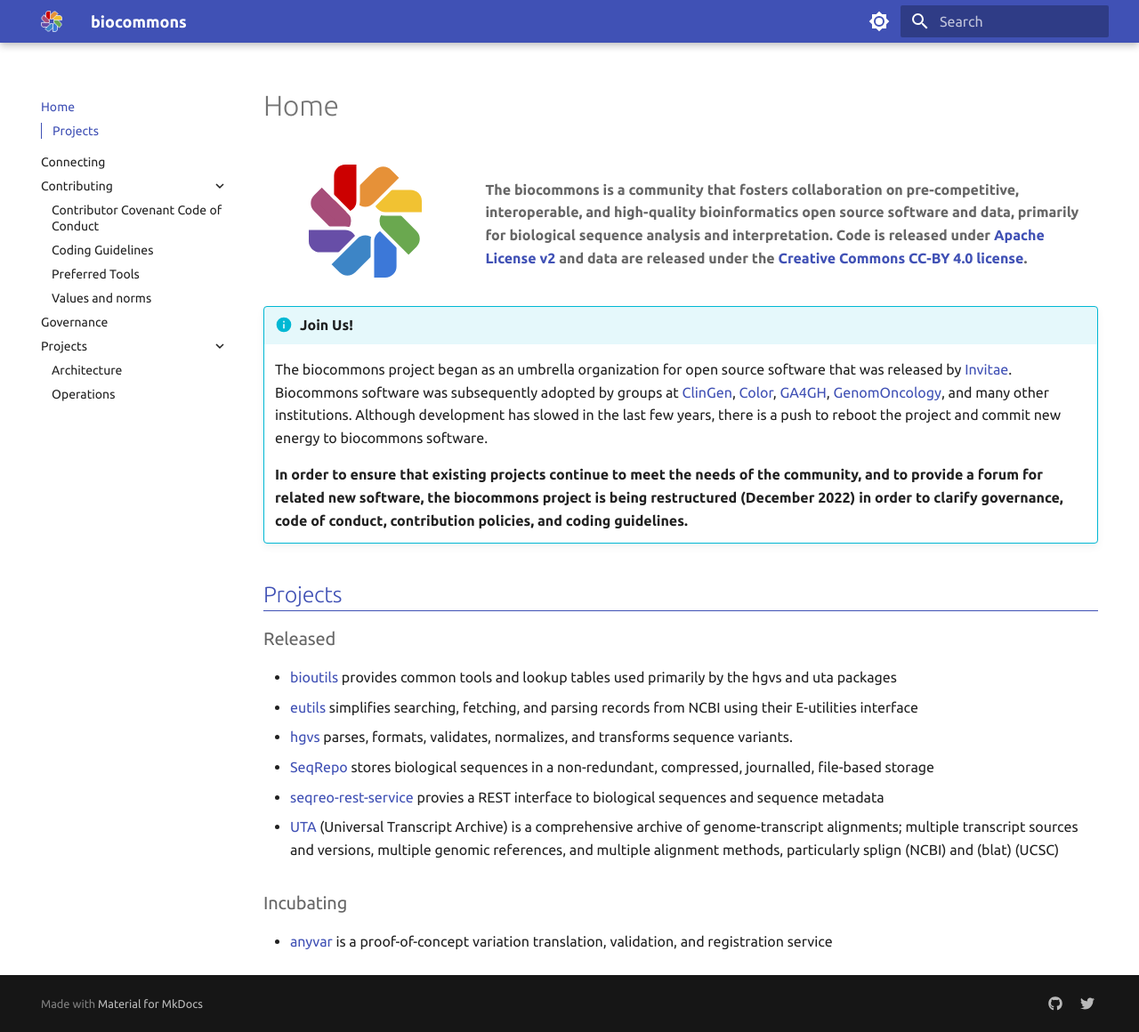
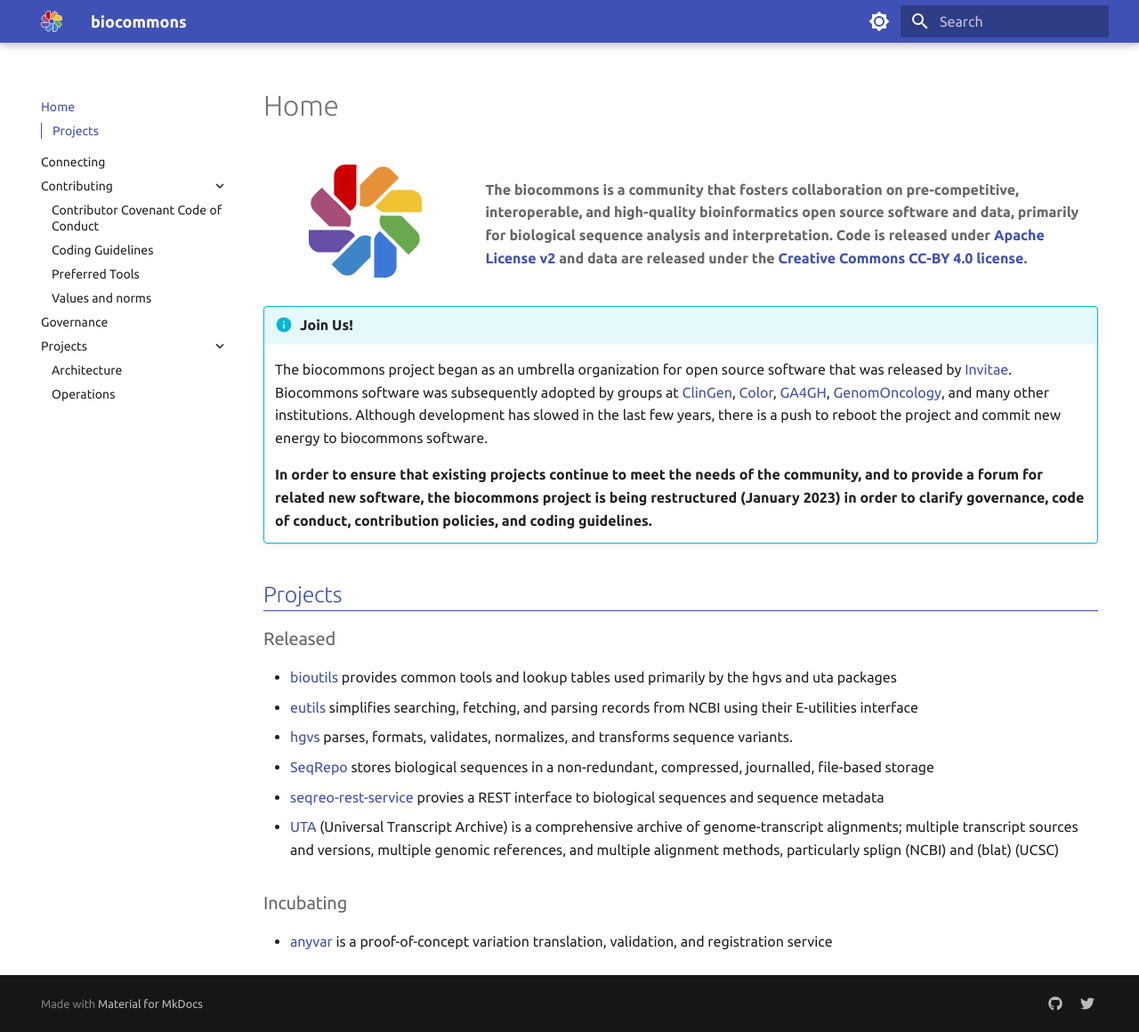
Before and after one commit to biocommons/biocommons.github.io, an MkDocs documentation site: the page built from docs/index.md, in a window 1280 px wide and 1160 px high. Shown: the whole window at 89% size. Built offline with MkDocs 1.6.1 and Material for MkDocs 9.7.7, drawn with Linux system fonts in a browser that asks for light colours.

Commit message:
restructured

```diff
--- a/docs/index.md
+++ b/docs/index.md
@@ -17,8 +17,7 @@
     The biocommons project began as an umbrella organization for open source software that was released by [Invitae](https://invitae.com/). Biocommons software was subsequently adopted by groups at [ClinGen](https://clinicalgenome.org/), [Color](https://color.com/), [GA4GH](https://ga4gh.org/), [GenomOncology](https://genomoncology.com/), and many other institutions.  Although development has slowed in the last few years, there is a push to reboot the project and commit new energy to biocommons software.
 
     **In order to ensure that existing projects continue to meet the needs of the community, and to
-    provide a forum for related new software, the biocommons project is being restructured (December
-    2022) in order to clarify governance, code of conduct, contribution policies, and coding
+    provide a forum for related new software, the biocommons project is being restructured (January 2023) in order to clarify governance, code of conduct, contribution policies, and coding
     guidelines.**
 
 
--- a/mkdocs.yml
+++ b/mkdocs.yml
@@ -7,7 +7,7 @@
 plugins:
   #- autolinks
   - awesome-pages
-  # - mermaid2
+  #- mermaid2
   - search
   #- multirepo # https://github.com/backstage/mkdocs-monorepo-plugin
 
@@ -27,6 +27,9 @@
 
 extra_css:
   - stylesheets/extra.css
+
+# extra_javascript:
+#   - https://unpkg.com/mermaid/dist/mermaid.min.js
 
 theme:
   name: material
```
